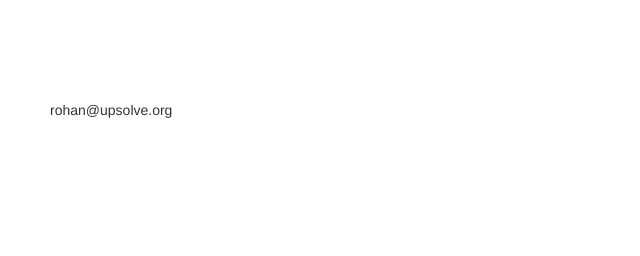
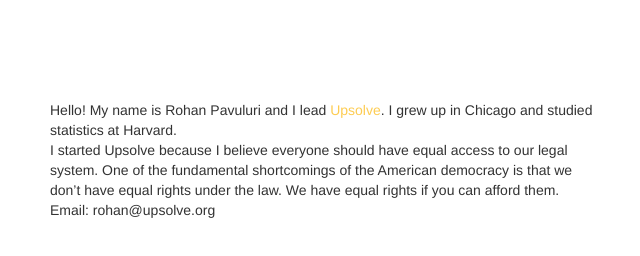
Before and after one commit to RPavuluri/RPavuluri.github.io, a website: page index.html in a window 1280 px wide. Shown: the whole page, without its empty margins (20-660 px from the left). Drawn offline with Linux system fonts and the light colour scheme; a web font is replaced by a local one.

Commit message:
Update index.html

```diff
--- a/index.html
+++ b/index.html
@@ -43,7 +43,13 @@
                 <div class="col-md-6">
                     <div class="device-container">
                         <div>
-                           rohan@upsolve.org
+                            Hello! My name is Rohan Pavuluri and I lead <a href="https://upsolve.org/">Upsolve</a>. I grew up in Chicago and studied statistics at Harvard.
+                        </div>
+                        <div>
+                            I started Upsolve because I believe everyone should have equal access to our legal system. One of the fundamental shortcomings of the American democracy is that we don’t have equal rights under the law. We have equal rights if you can afford them.
+                        </div>
+                        <div>
+                            Email: rohan@upsolve.org
                         </div>
                     </div>
                 </div>
```
